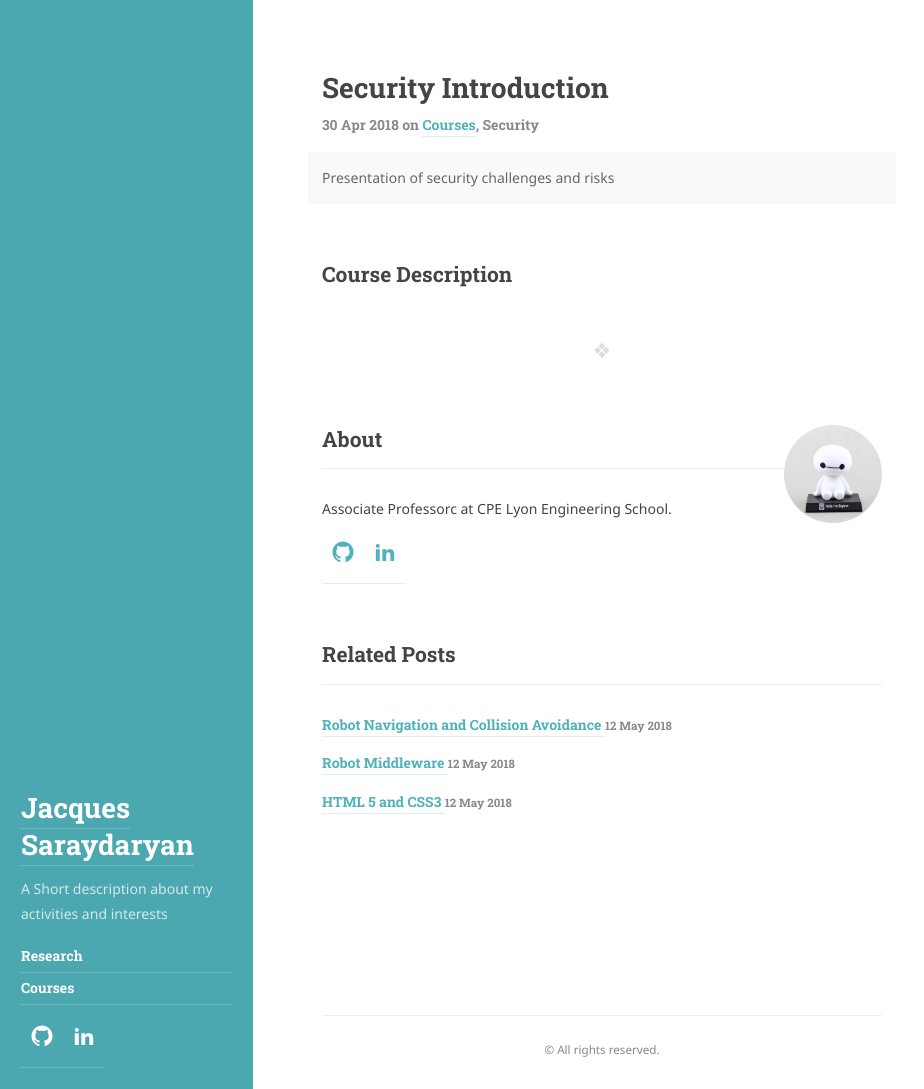
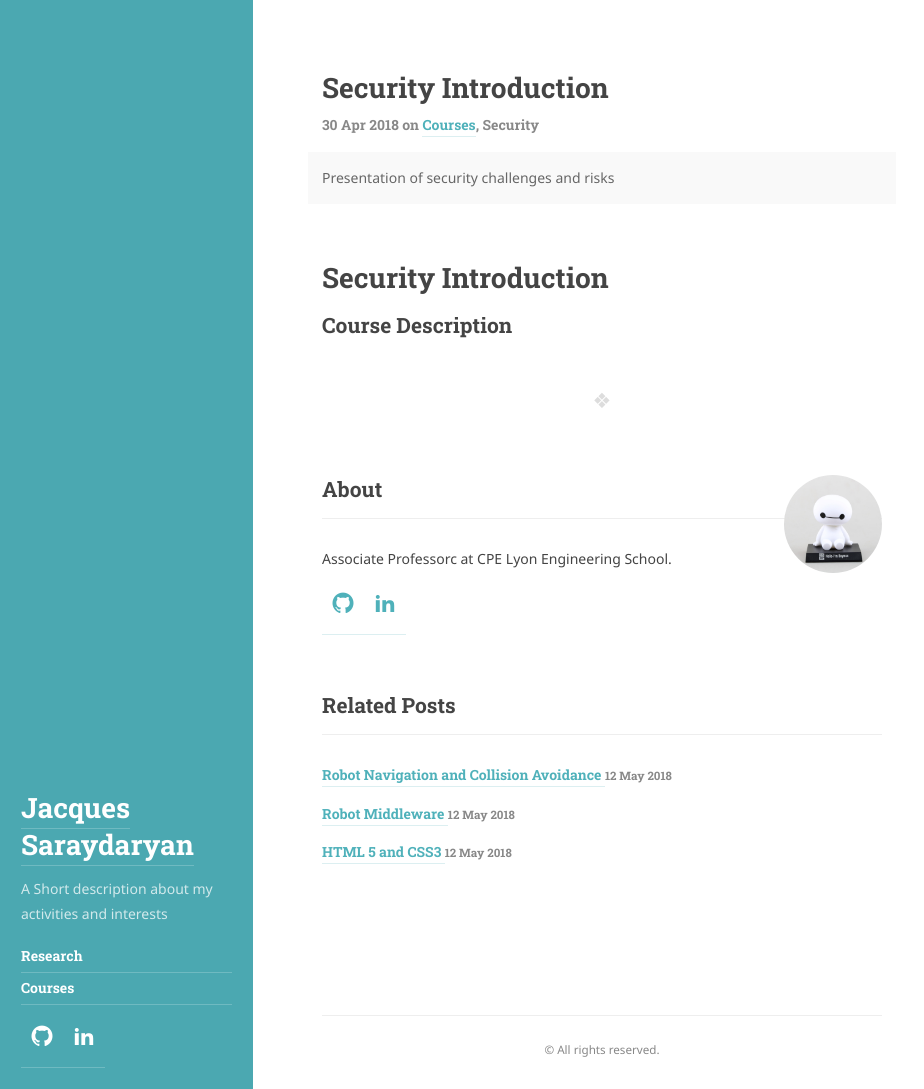
Before and after one commit to jacques-saraydaryan/jacques-saraydaryan.github.io, a Jekyll site: the page built from _posts/courses/2018-04-30-Course-DEV-SECURITY-INTRO.md, in a window 1280 px wide and 1089 px high. Shown: the whole window, without its empty margins (0-924 px from the left). Built offline with Jekyll 4.4.1, drawn with Linux system fonts in a browser that asks for light colours; some web fonts are replaced.

Commit message:
Update 2018-04-30-Course-DEV-SECURITY-INTRO.md

```diff
--- a/_posts/courses/2018-04-30-Course-DEV-SECURITY-INTRO.md
+++ b/_posts/courses/2018-04-30-Course-DEV-SECURITY-INTRO.md
@@ -8,5 +8,5 @@ img: /assets/img/courses/securite-intro-first.png
 pdf: /assets/pdf/courses/Security-JSA-Intro-r3.pdf
 lang: fr
 ---
-
+# Security Introduction
 ## Course Description
```
